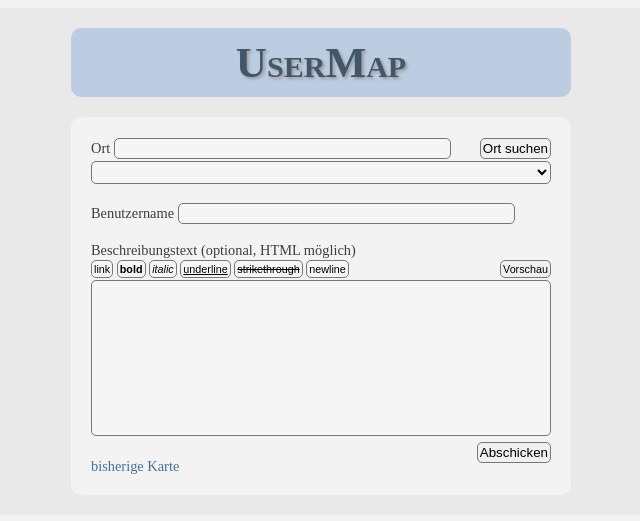
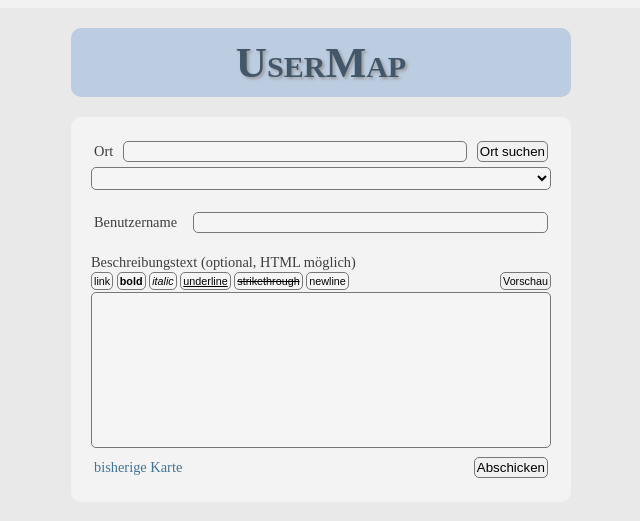
Before and after one commit to ichbinsisyphos/UserMap, a PHP site: page / in a window 1280 px wide. Shown: the top 521 px of the page, without its empty margins (319-959 px from the left). Run offline with PHP 8.4, Linux system fonts and the light colour scheme; lists and menus that the app fills with data are empty.

Commit message:
table layout in index.php

```diff
--- a/index.php
+++ b/index.php
@@ -4,33 +4,29 @@
 -->
 
 <!DOCTYPE html>
+
 <html>
 
   <head>
-
     <link rel="stylesheet" type="text/css" href="style.css" />
-
     <meta http-equiv="Content-Type" content="text/html; charset=utf-8" >
-
     <title>UserMap</title>
-
     <script language="JavaScript" src="UserMap.js" type="text/javascript"></script>
-
   </head>
 
   <body onload="readCookie()">
-
     <div id="all">
-
       <div id="head">UserMap</div>
-
       <div id="mainForm">
 
         <form name="locationForm" action="<?php echo $_SERVER['PHP_SELF']; ?>" method="post" onSubmit="return validateLocationString();">
-          Ort
-          <input type="text" name="locationInput">
-          <input type="submit" name="locationSearch" value="Ort suchen" class="button">
-          <br>
+          <table border="0" width="100%">
+            <tr>
+              <td align="left">Ort</td>
+              <td width="100%" align="center"><input type="text" id="locationInput" name="locationInput"></td>
+              <td align="right"><input type="submit" name="locationSearch" value="Ort suchen" class="button"></td>
+            </tr>
+          </table>
         </form>
 
         <form name="submitForm" action="<?php echo $_SERVER['PHP_SELF']; ?>" method="post" onSubmit="return validate();">
@@ -61,9 +57,14 @@
           </select>
           <br>
           <br>
-            Benutzername
-            <input type="text" name="nameInput">
-          <br>
+
+          <table border="0" width="100%">
+            <tr>
+              <td align="left">Benutzername</td>
+              <td width="100%" align="right"><input type="text" id="nameInput" name="nameInput"></td>
+            </tr>
+          </table>
+
           <br>
           Beschreibungstext (optional, HTML möglich)
           <br>
@@ -77,8 +78,21 @@
           <br>
           <textarea name="descriptionInput" rows="10"></textarea>
           <br>
-          <input type="submit" name="formSubmit" value="Abschicken" class="button">
-          <br>
+
+          <table border="0" width="100%">
+            <tr>
+              <td align="left">
+                <?php
+                  $hostName = trim(preg_replace('/\s+/', ' ', file_get_contents("hostname.conf")));
+                  $kmlFile = trim(preg_replace('/\s+/', ' ', file_get_contents("var/kmlFilename.dat")));
+                  $mapUrl = "https://maps.google.at/maps?source=embed&q=" . $hostName . "/UserMap/" . $kmlFile;
+                  echo "<a href='" . $mapUrl . "'>bisherige Karte</a>";
+                ?>
+              </td>
+              <td align="right"><input type="submit" name="formSubmit" value="Abschicken" class="button"></td>
+            </tr>
+          </table>
+
           <?php
             if(isset($_POST['formSubmit']) AND $_POST['formSubmit'] == "Abschicken")
             {
@@ -109,28 +123,20 @@
                 }
                 elseif ($outputVar == "name_taken")
                 {
-                  //echo('<div class="error">Dieser Benutzername existiert bereits.</div>');
                   echo('<script language=javascript>alert("Dieser Benutzername ist bereits eingetragen.")</script>');
                 }
                 elseif ($outputVar == "wrong_arguments")
                 {
-                  //echo('<div class="error">Argumente nicht verstanden.</div>');
                   echo('<script language=javascript>alert("Unzulässige Anzahl an Argumenten übergeben.")</script>');
                 }
                 else
                 {
-                  //echo('<div class="error">Unbekannter Fehler.</div>');
                   echo('<script language=javascript>alert("Unbekannter Fehler.")</script>');
                 }
             }
           ?>
         </form>
-        <?php
-          $hostName = trim(preg_replace('/\s+/', ' ', file_get_contents("hostname.conf")));
-          $kmlFile = trim(preg_replace('/\s+/', ' ', file_get_contents("var/kmlFilename.dat")));
-          $mapUrl = "https://maps.google.at/maps?source=embed&q=" . $hostName . "/UserMap/" . $kmlFile;
-          echo "<a href='" . $mapUrl . "'>bisherige Karte</a>";
-        ?>
+
       </div>
     </div>
   </body>
--- a/style.css
+++ b/style.css
@@ -55,6 +55,10 @@ body
   #border-style:solid;
   #border-color:#555560;
   #border-width:1px;
+}
+
+#locationInput, #nameInput {
+  width:95%;
 }
 
 .button {
```
